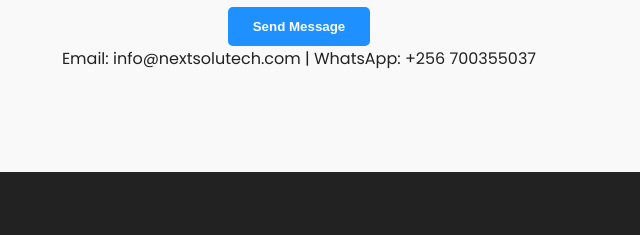
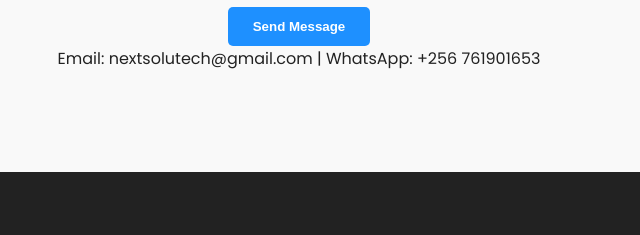
Before and after one commit to Olivier-89/Nextsolutech, a plain HTML site: page index.html in a window 1280 px wide. Shown: the part 2620-2855 px from the top of the page, 341-981 px from the left. Drawn offline with Linux system fonts and the light colour scheme.

Commit message:
Update index.html

```diff
--- a/index.html
+++ b/index.html
@@ -103,7 +103,7 @@
     <input type="hidden" name="_next" value="https://yourdomain.com/thank-you.html">
     <input type="hidden" name="_captcha" value="false">
   </form>
-  <p>Email: info@nextsolutech.com | WhatsApp: +256 700355037</p>
+  <p>Email: nextsolutech@gmail.com | WhatsApp: +256 761901653</p>
   <script>
   document.getElementById("contactForm").addEventListener("submit", function(e) {
     e.preventDefault(); // stop default redirect
```
